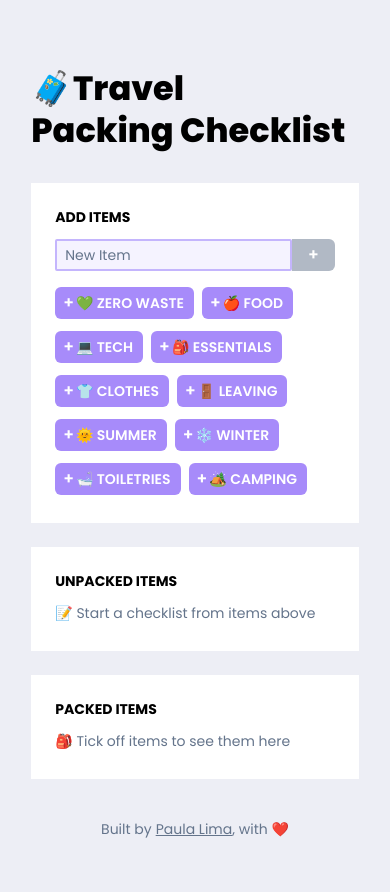
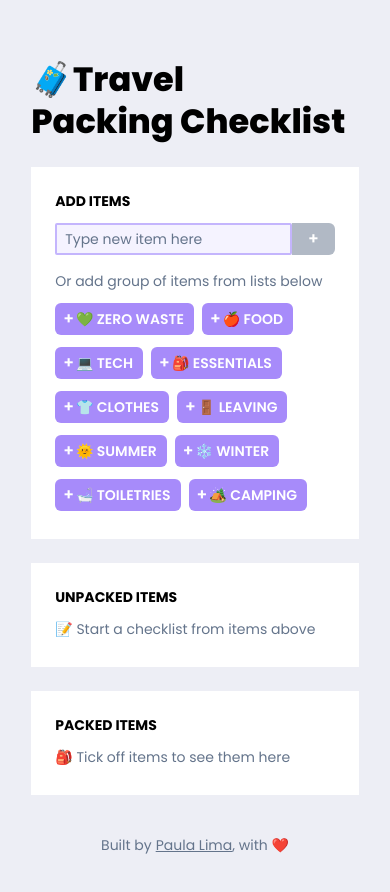
Before and after one commit to paulafffl/travel_packing_checklist, a React (Create React App) app: page / in a window 390 px wide. Shown: the top 892 px of the page. Built offline with nearby package versions, Linux system fonts and the light colour scheme.

Commit message:
Improve instructions and visibility of add lists

```diff
--- a/src/components/AddItem.tsx
+++ b/src/components/AddItem.tsx
@@ -67,7 +67,7 @@ const AddItem = () => {
         id="new-item-name"
         className="w-full overflow-scroll"
         type="search"
-        placeholder="New Item"
+        placeholder="Type new item here"
         value={newItem}
         autoFocus
         onChange={(e) => setNewItem(e.target.value)}
--- a/src/components/AddSection.tsx
+++ b/src/components/AddSection.tsx
@@ -29,9 +29,10 @@ const AddSection = () => {
   const [listedCamping, setListedCamping] = useState(addedList(listCamping));
 
   return (
-    <section className={'max-h-[44vh] overflow-y-auto sm:h-auto'}>
+    <section className={'max-h-[60vh] overflow-y-auto sm:h-auto'}>
       <h2> ADD ITEMS </h2>
       <AddItem />
+      <p className="mt-4 text-slate-500">{'Or add group of items from lists below'}</p>
       <AddList
         list={listZeroWaste}
         name={'💚 Zero Waste'}
--- a/src/index.css
+++ b/src/index.css
@@ -23,7 +23,7 @@ code {
 }
 
 h1 {
-  @apply pb-2 text-left font-extrabold leading-tight sm:text-center;
+  @apply text-left font-extrabold leading-tight sm:pb-2 sm:text-center;
   font-size: 2.1rem;
 }
 
@@ -65,7 +65,7 @@ section {
 .main-margin {
   margin: 10vh 20vw;
   @media (max-width: 1024px) {
-    margin: 8vh 8vw;
+    margin: 7vh 8vw;
   }
 }
 
```
